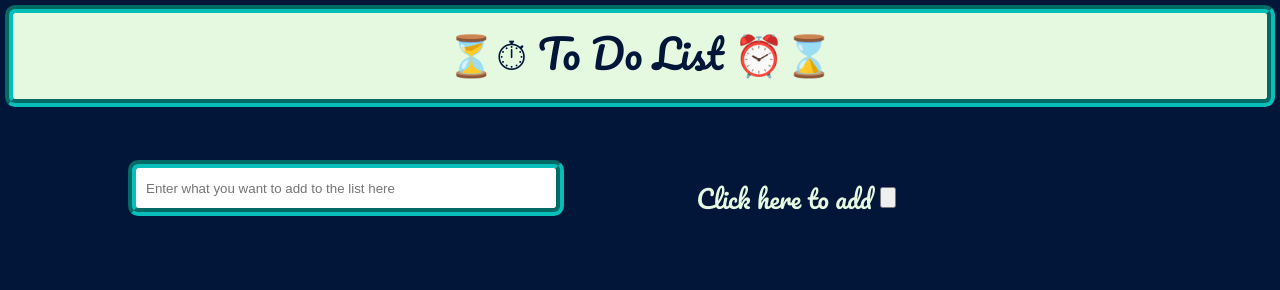
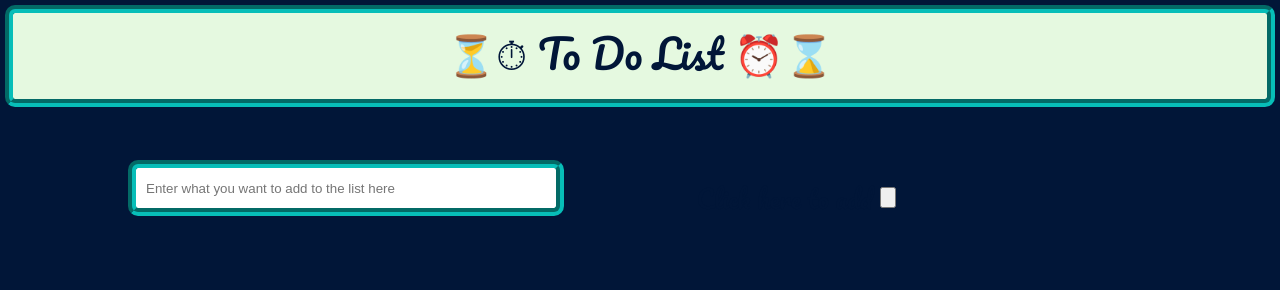
Before and after one commit to shivraj-S-bhatti/To-Do-list, a plain HTML site: page index.html in a window 1280 px wide. Shown: the top 290 px of the page. Drawn offline with Linux system fonts and the light colour scheme.

Commit message:
Update styles.css
second commit

```diff
--- a/styles.css
+++ b/styles.css
@@ -42,7 +42,7 @@ div.absolute {
 }
 
 #add {
-    color: #E5F9E0;
+    color: #011638;
     font-family: 'Pacifico', cursive;
     font-size: 30px;
 }
```
